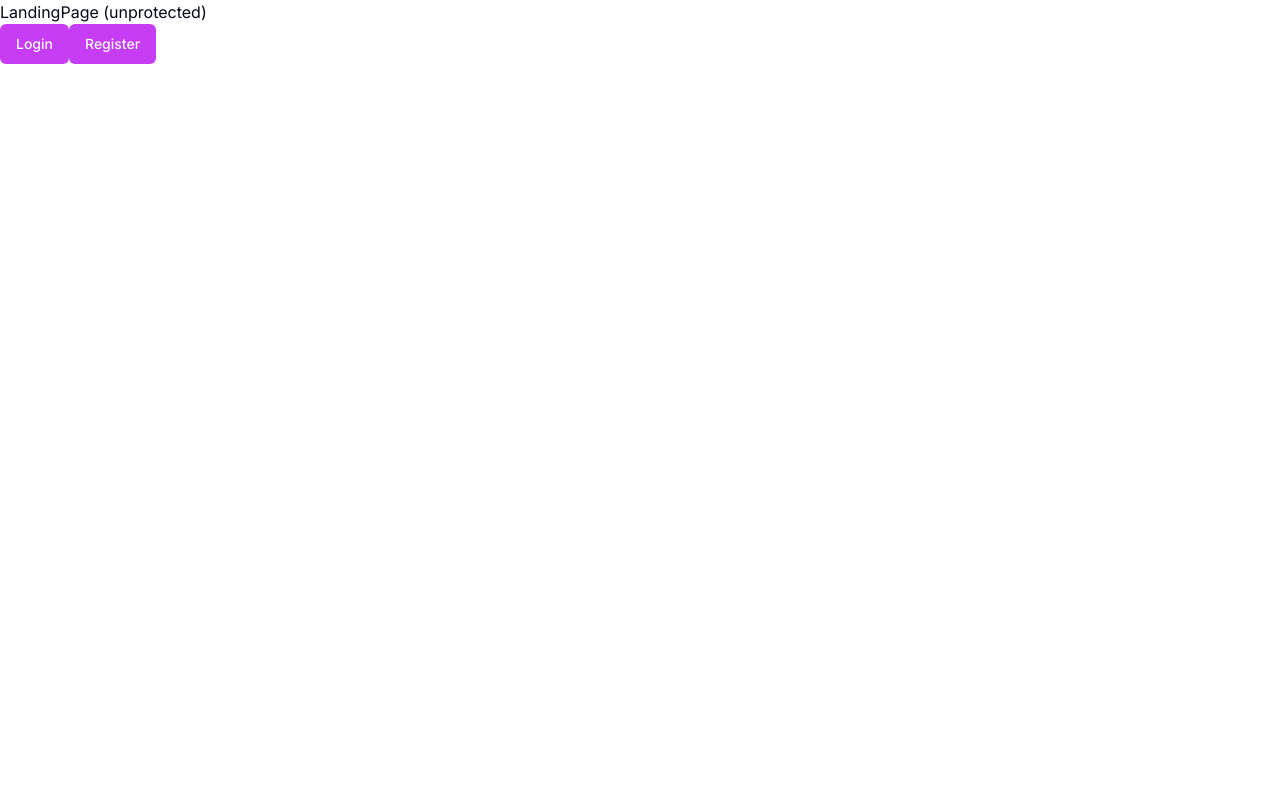
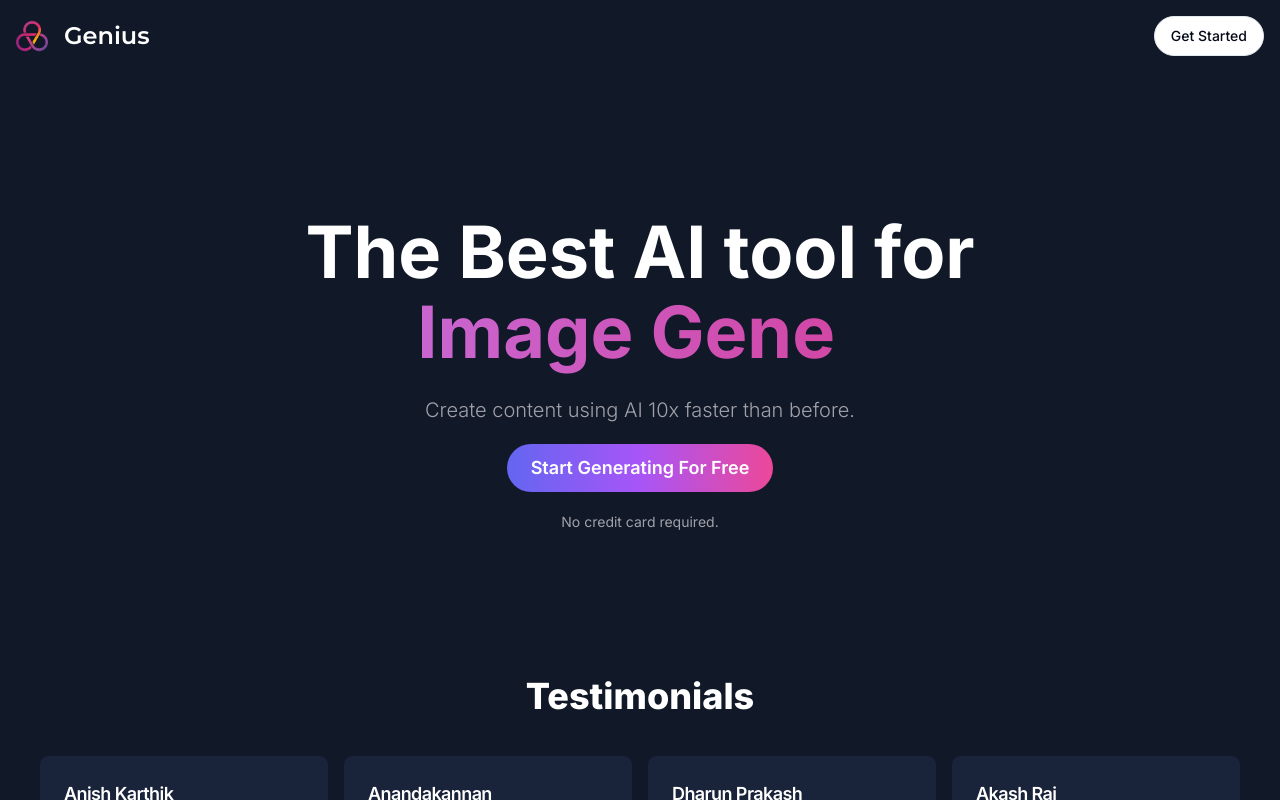
Before and after one commit to Anish-Karthik/Genius, a Next.js app: page / in a window 1280 px wide. Built offline with nearby package versions, Linux system fonts and the light colour scheme; no server answers.

Commit message:
Completed Langing page

```diff
--- /dev/null
+++ b/app/(landing)/layout.tsx
@@ -0,0 +1,17 @@
+import React from 'react'
+
+const LandingLayout = ({
+  children
+}: {
+  children: React.ReactNode;
+}) => {
+  return (
+    <main className='h-full bg-[#111827] overflow-auto'>
+      <div className='mx-auto max-w-screen-xl h-full'>
+        {children}
+      </div>
+    </main>
+  )
+}
+
+export default LandingLayout
--- a/app/(landing)/page.tsx
+++ b/app/(landing)/page.tsx
@@ -1,19 +1,15 @@
+import { LandingContent } from "@/components/LandingContent";
+import { LandingHero } from "@/components/LandingHero";
+import LandingNavbar from "@/components/LandingNavbar";
 import { Button } from "@/components/ui/button";
 import { UserButton } from "@clerk/nextjs";
 import Link from "next/link";
 export default function LandingPage() {
   return (
-    <div >
-      LandingPage (unprotected)
-      <div>
-        <Link href={"/sign-in"}>
-          <Button>Login</Button>
-        </Link>
-        <Link href={"/sign-up"}>
-          <Button>Register</Button>
-        </Link>
-      </div>
-
+    <div className="h-full" >
+      <LandingNavbar />
+      <LandingHero />
+      <LandingContent />
     </div>
   )
 }
--- /dev/null
+++ b/components/LandingContent.tsx
@@ -0,0 +1,55 @@
+"use client";
+
+import { Card, CardContent, CardHeader, CardTitle } from "@/components/ui/card";
+
+const testimonials = [
+  {
+    name: "Anish Karthik",
+    avatar: "A",
+    title: "Software Engineer",
+    description: "This is the best application I've ever used!",
+  },
+  {
+    name: "Anandakannan",
+    avatar: "A",
+    title: "Designer",
+    description: "I use this daily for generating new photos!",
+  },
+  {
+    name: "Dharun Prakash",
+    avatar: "D",
+    title: "Developer",
+    description: "This app has changed my life, cannot imagine working without it!",
+  },
+  {
+    name: "Akash Raj",
+    avatar: "A",
+    title: "Manager",
+    description: "The best in class, definitely worth the premium subscription!",
+  },
+];
+
+export const LandingContent = () => {
+  return (
+    <div className="px-10 pb-20">
+      <h2 className="text-center text-4xl text-white font-extrabold mb-10">Testimonials</h2>
+      <div className="grid grid-cols-1 sm:grid-cols-2 md:grid-cols-3 lg:grid-cols-4 gap-4">
+        {testimonials.map((item) => (
+          <Card key={item.description} className="bg-[#192339] border-none text-white">
+            <CardHeader>
+              <CardTitle className="flex items-center gap-x-2">
+                <div>
+                  <p className="text-lg">{item.name}</p>
+                  <p className="text-zinc-400 text-sm">{item.title}</p>
+                </div>
+              </CardTitle>
+              <CardContent className="pt-4 px-0">
+                {item.description}
+              </CardContent>
+            </CardHeader>
+          </Card>
+        ))}
+      </div>
+    </div>
+  )
+}
--- /dev/null
+++ b/components/LandingHero.tsx
@@ -0,0 +1,45 @@
+"use client"
+import { useAuth } from '@clerk/nextjs';
+import Link from 'next/link';
+import TypewriterComponent from 'typewriter-effect';
+import { Button } from './ui/button';
+
+export const LandingHero = () => {
+  const { isSignedIn } = useAuth();
+
+  return (
+    <div className='text-white font-bold py-36 text-center space-y-5'>
+      <div className='text-4xl sm:text-5xl md:text-6xl lg:text-7xl xl:text-7xl'>
+        <h1>The Best AI tool for</h1>
+        <div className='text-transparent bg-clip-text bg-gradient-to-r from-purple-400 to-pink-600 py-2'>
+          <TypewriterComponent
+            options={{
+              strings: [
+                "Chatbot.",
+                "Image Generation.",
+                "Video Generation.",
+                "Music Generation.",
+                "Code Generation.",
+              ],
+              autoStart: true,
+              loop: true,
+            }}
+          />
+        </div>
+      </div>
+      <div className='text-sm md:text-xl font-light text-zinc-400'>
+        Create content using AI 10x faster than before.
+      </div>
+      <div>
+        <Link href={isSignedIn ? "/dashboard" : "/sign-up"}>
+          <Button variant='premium' className='md:text-lg p-4 md:p-6 rounded-full font-semibold'>
+            Start Generating For Free
+          </Button>
+        </Link>
+      </div>
+      <div className='text-zinc-400 text-xs md:text-sm font-normal'>
+        No credit card required.
+      </div>
+    </div>
+  )
+}
--- /dev/null
+++ b/components/LandingNavbar.tsx
@@ -0,0 +1,48 @@
+"use client"
+import React from 'react'
+import { Montserrat } from 'next/font/google'
+import Image from 'next/image'
+import Link from 'next/link'
+import { useAuth } from '@clerk/nextjs'
+
+import { cn } from '@/lib/utils'
+import { Button } from '@/components/ui/button'
+
+const font = Montserrat({
+  weight: "600",
+  subsets: ["latin"]
+});
+
+const LandingNavbar = () => {
+  const { isSignedIn } = useAuth();
+
+  return (
+    <nav className='p-4 bg-transparent flex items-center justify-between'>
+      <Link href="/" className='flex items-center'>
+        <div className='relative h-8 w-8 mr-4'>
+          <Image
+            fill
+            alt='Logo'
+            src='/images/logo.png'
+          />
+        </div>
+        <div>
+          <h1 className={cn("text-2xl font-bold text-white", font.className)}>
+            Genius
+          </h1>
+        </div>
+      </Link>
+
+      <div className='flex items-center'>
+        <Link href={isSignedIn? "/dashboard" : "/sign-up"}>
+          <Button  variant='outline' className='rounded-full'>
+            Get Started
+          </Button>
+        </Link>
+      </div>
+
+    </nav>
+  )
+}
+
+export default LandingNavbar
--- a/package.json
+++ b/package.json
@@ -43,6 +43,7 @@
     "tailwindcss": "3.3.3",
     "tailwindcss-animate": "^1.0.6",
     "typescript": "5.1.6",
+    "typewriter-effect": "^2.20.1",
     "zod": "^3.21.4",
     "zustand": "^4.4.1"
   },
```
Also changed, not shown: 1 other file (tests, documents, lock files or other folders).
